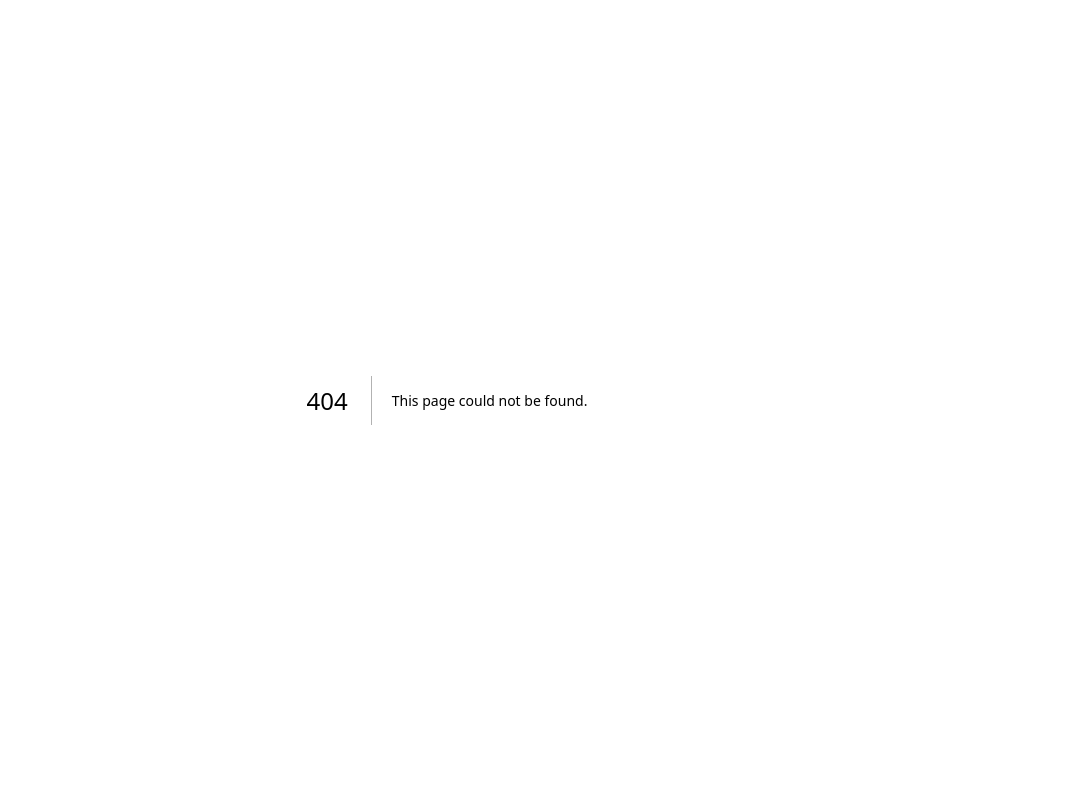
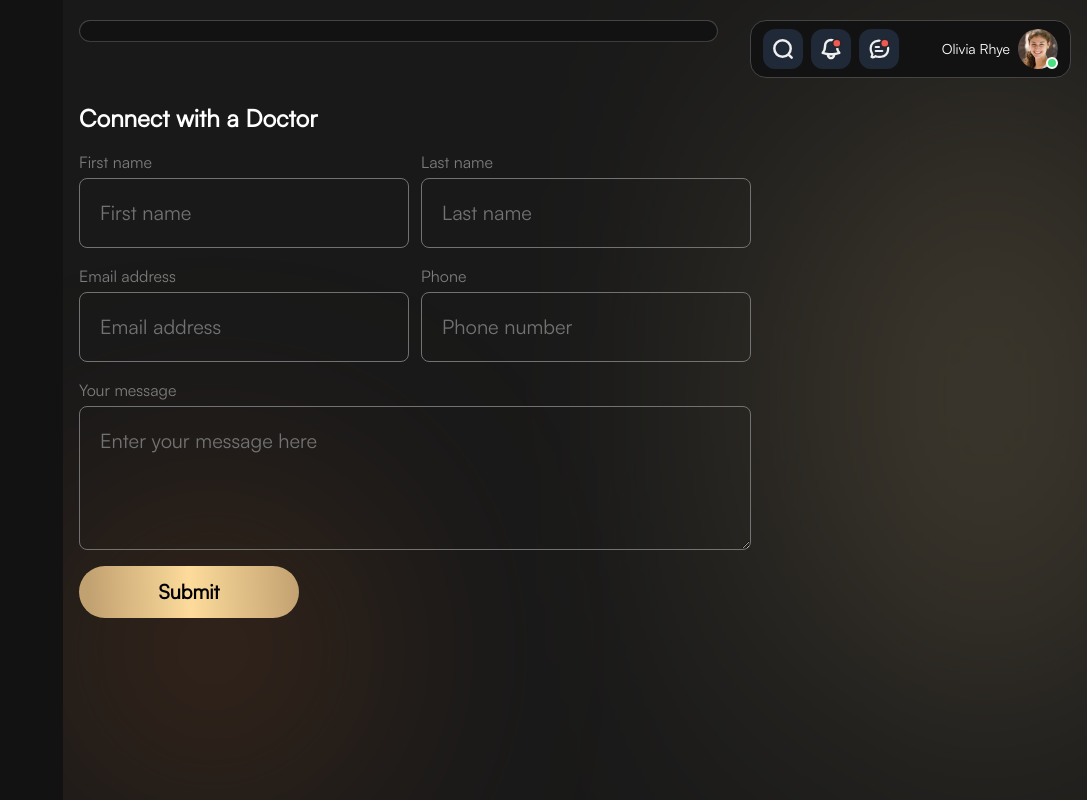
Before and after one commit to sda34495/soar-web-app-front, a Next.js app: page /talktodoctor in a window 1280 px wide. Before the commit this address had no page. Shown: the whole page, without its empty margins (193-1280 px from the left). Built offline with nearby package versions, Linux system fonts and the light colour scheme; sample sign-in values are in the browser's storage; a web font is replaced by a local one.

Commit message:
add: talk to doctor

```diff
--- /dev/null
+++ b/src/app/(dashboard)/talktodoctor/page.tsx
@@ -0,0 +1,10 @@
+import TalkToDoc from '@/components/TalkToDoc'
+import React from 'react'
+
+function page() {
+  return (
+    <TalkToDoc/>
+  )
+}
+
+export default page
--- /dev/null
+++ b/src/components/TalkToDoc.tsx
@@ -0,0 +1,212 @@
+'use client';
+import { post } from '@/utils/axios';
+import endpoints from '@/utils/endpoints';
+import React, { useState } from 'react';
+import toast from 'react-hot-toast';
+
+const talkToDocForm = () => {
+  // State for the form fields
+  const [formData, setFormData] = useState({
+    firstname: '',
+    lastname: '',
+    email: '',
+    phone: '',
+    message: '',
+  });
+
+  // State for form validation errors
+  const [formErrors, setFormErrors] = useState({
+    firstname: '',
+    lastname: '',
+    email: '',
+    phone: '',
+    message: '',
+  });
+
+  // Handle form field changes
+  const handleInputChange = (e: React.ChangeEvent<HTMLInputElement | HTMLTextAreaElement>) => {
+    const { name, value } = e.target;
+    setFormData((prevData) => ({
+      ...prevData,
+      [name]: value,
+    }));
+    setFormErrors((prevErrors) => ({
+      ...prevErrors,
+      [name]: '', // Clear the error for the specific field
+    }));
+  };
+
+  // Validate form fields
+  const validate = () => {
+    const errors: { firstname: string; lastname: string; email: string; phone: string; message: string } = {
+      firstname: '',
+      lastname: '',
+      email: '',
+      phone: '',
+      message: '',
+    };
+
+    if (!formData.firstname.trim()) errors.firstname = 'First name is required.';
+    if (!formData.lastname.trim()) errors.lastname = 'Last name is required.';
+    if (!formData.email.trim()) {
+      errors.email = 'Email address is required.';
+    } else if (!/^[^\s@]+@[^\s@]+\.[^\s@]+$/.test(formData.email)) {
+      errors.email = 'Invalid email format.';
+    }
+    if (!formData.phone.trim()) {
+      errors.phone = 'Phone number is required.';
+    } else if (!/^\d{11}$/.test(formData.phone)) {
+      errors.phone = 'Phone number must be 11 digits.';
+    }
+    if (!formData.message.trim()) errors.message = 'Message is required.';
+
+    setFormErrors(errors);
+    return Object.values(errors).every((error) => error === '');
+  };
+
+  // Handle form submission
+  const handleSubmit = async (e: React.FormEvent) => {
+    e.preventDefault();
+
+    if (!validate()) return; // Prevent submission if validation fails
+
+    try {
+      const response = await post(endpoints.POST_SUPPORT_DATA, formData);
+      if (response.data.success) {
+        toast.success(response.data.message || 'Support request submitted successfully!');
+        setTimeout(() => {
+          setFormData({
+            firstname: '',
+            lastname: '',
+            email: '',
+            phone: '',
+            message: '',
+          });
+          setFormErrors({
+            firstname: '',
+            lastname: '',
+            email: '',
+            phone: '',
+            message: '',
+          });
+        }, 500);
+      } else {
+        toast.error(response.data.message || 'Failed to submit support request.');
+      }
+    } catch (error: any) {
+      toast.error(error.response?.data?.message || 'An error occurred while submitting.');
+    }
+  };
+
+  return (
+    <form className="w-full max-w-2xl" onSubmit={handleSubmit}>
+      <div className="space-y-4">
+        <h3 className="text-2xl font-bold mt-2">Connect with a Doctor</h3>
+
+        {/* First and Last Name Fields */}
+        <div className="flex flex-col md:flex-row gap-3 w-full">
+          <div className="w-full">
+            <label htmlFor="firstname" className="text-[#7c7c7c]">
+              First name
+            </label>
+            <input
+              type="text"
+              name="firstname"
+              value={formData.firstname}
+              onChange={handleInputChange}
+              placeholder="First name"
+              id="firstname"
+              className="peer p-5 text-xl mt-1 block w-full bg-transparent opacity-90 border-[#7c7c7c] rounded-lg placeholder-[#7c7c7c] focus:outline-none border"
+            />
+            {formErrors.firstname && (
+              <p className="text-red-500 text-sm mt-1">{formErrors.firstname}</p>
+            )}
+          </div>
+          <div className="w-full">
+            <label htmlFor="lastname" className="text-[#7c7c7c]">
+              Last name
+            </label>
+            <input
+              type="text"
+              name="lastname"
+              value={formData.lastname}
+              onChange={handleInputChange}
+              placeholder="Last name"
+              id="lastname"
+              className="peer p-5 text-xl mt-1 block w-full bg-transparent opacity-90 border-[#7c7c7c] rounded-lg placeholder-[#7c7c7c] focus:outline-none border"
+            />
+            {formErrors.lastname && (
+              <p className="text-red-500 text-sm mt-1">{formErrors.lastname}</p>
+            )}
+          </div>
+        </div>
+
+        {/* Email and Phone Fields */}
+        <div className="flex flex-col md:flex-row gap-3 w-full">
+          <div className="w-full">
+            <label htmlFor="email" className="text-[#7c7c7c]">
+              Email address
+            </label>
+            <input
+              type="email"
+              name="email"
+              value={formData.email}
+              onChange={handleInputChange}
+              placeholder="Email address"
+              id="email"
+              className="peer p-5 text-xl mt-1 block w-full bg-transparent opacity-90 border-[#7c7c7c] rounded-lg placeholder-[#7c7c7c] focus:outline-none border"
+            />
+            {formErrors.email && (
+              <p className="text-red-500 text-sm mt-1">{formErrors.email}</p>
+            )}
+          </div>
+          <div className="w-full">
+            <label htmlFor="phone" className="text-[#7c7c7c]">
+              Phone
+            </label>
+            <input
+              type="text"
+              name="phone"
+              value={formData.phone}
+              onChange={handleInputChange}
+              placeholder="Phone number"
+              id="phone"
+              className="peer p-5 text-xl mt-1 block w-full bg-transparent opacity-90 border-[#7c7c7c] rounded-lg placeholder-[#7c7c7c] focus:outline-none border"
+            />
+            {formErrors.phone && (
+              <p className="text-red-500 text-sm mt-1">{formErrors.phone}</p>
+            )}
+          </div>
+        </div>
+
+        {/* Message Field */}
+        <div>
+          <label htmlFor="message" className="text-[#7c7c7c]">
+            Your message
+          </label>
+          <textarea
+            name="message"
+            value={formData.message}
+            onChange={handleInputChange}
+            placeholder="Enter your message here"
+            id="message"
+            className="peer p-5 h-36 text-xl mt-1 block w-full bg-transparent opacity-90 border-[#7c7c7c] rounded-lg placeholder-[#7c7c7c] focus:outline-none border"
+          />
+          {formErrors.message && (
+            <p className="text-red-500 text-sm mt-1">{formErrors.message}</p>
+          )}
+        </div>
+
+        {/* Submit Button */}
+        <button
+          type="submit"
+          className="w-[220px] bg-custom-gradient hover:bg-custom-gradient-hover text-xl text-black font-bold rounded-full p-3 mt-8"
+        >
+          Submit
+        </button>
+      </div>
+    </form>
+  );
+};
+
+export default talkToDocForm;
```
